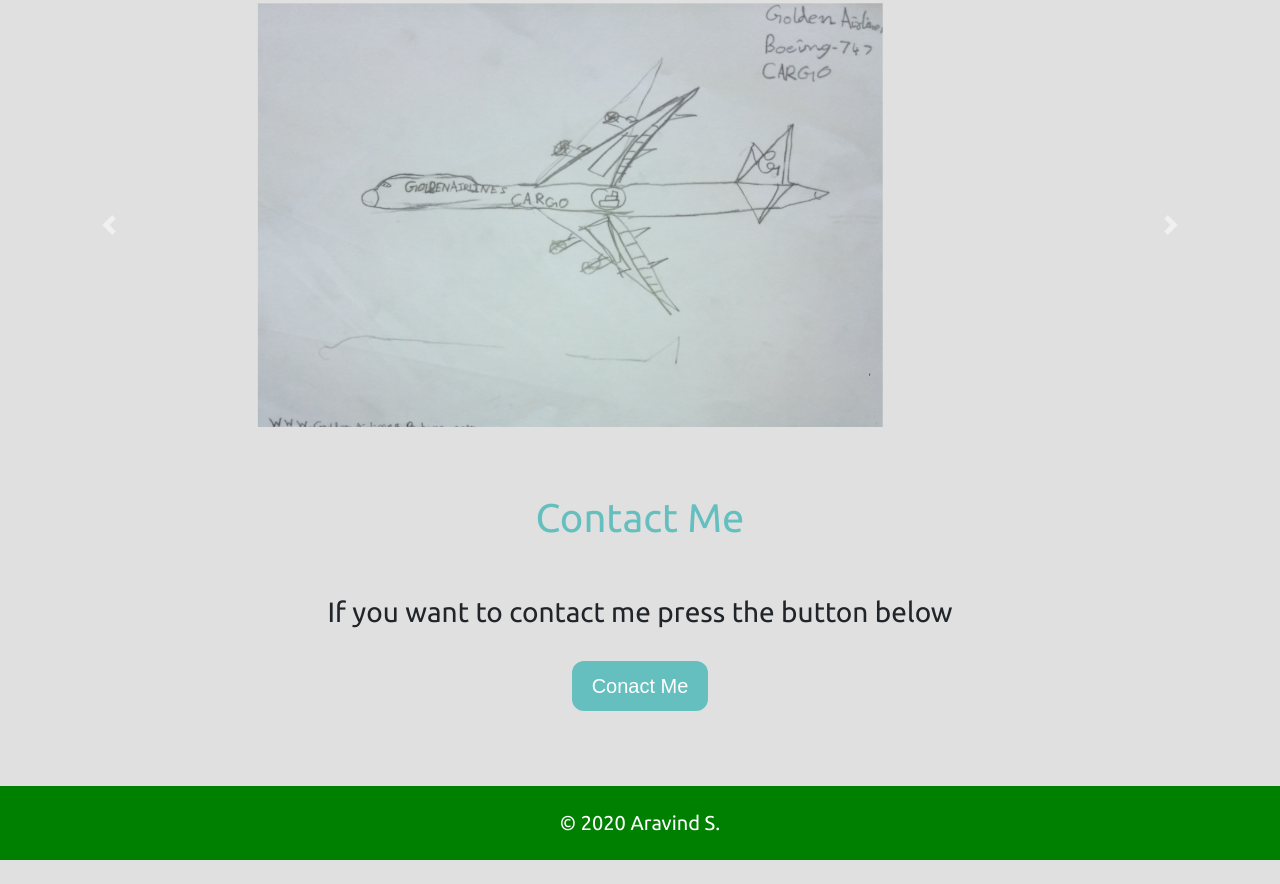
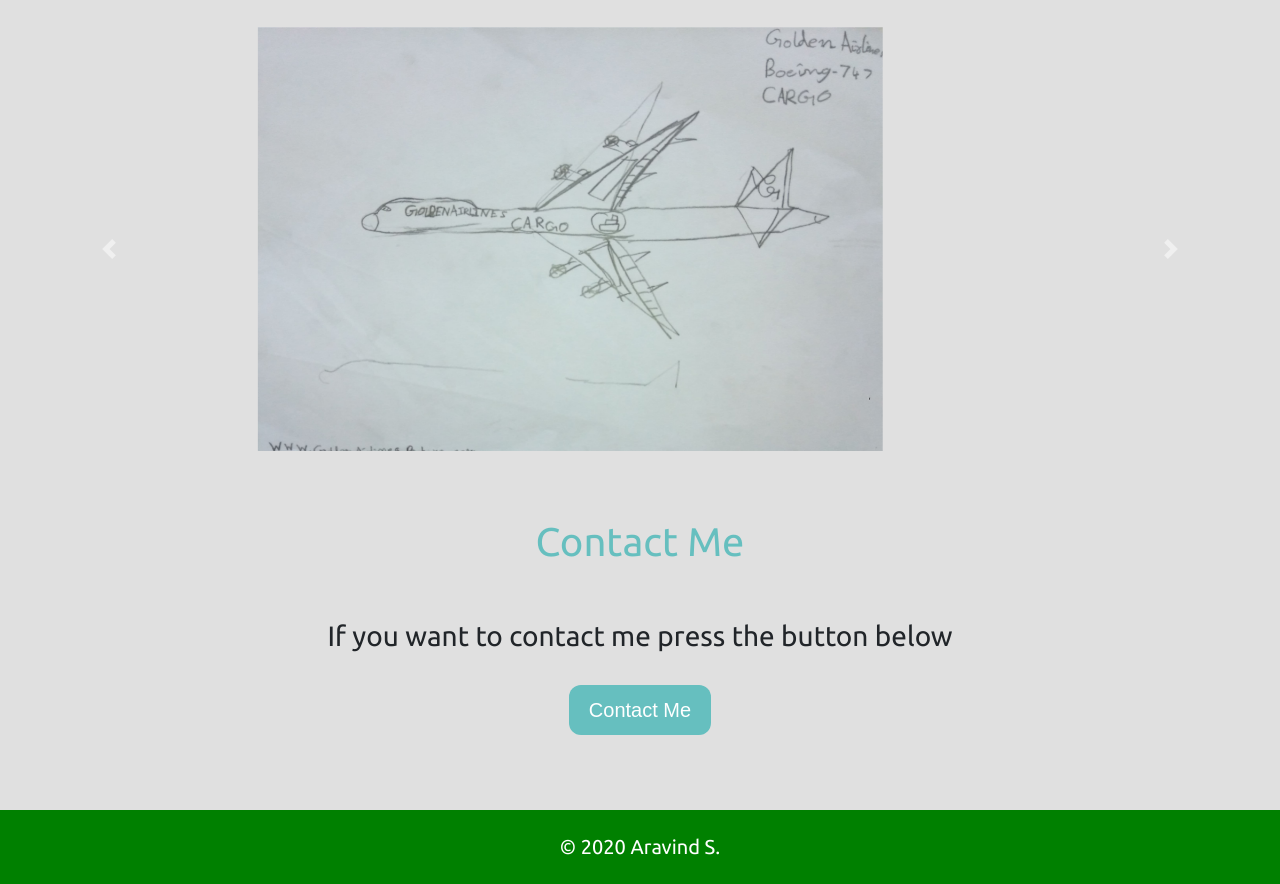
Before and after one commit to aadityasivaS/aravind, a plain HTML site: page index.html in a window 1280 px wide. Shown: the part 1204-2088 px from the top of the page. Before the commit the page ends 2064 px from the top, so only its background shows below. Drawn offline with nearby package versions, Linux system fonts and the light colour scheme.

Commit message:
fixed typo

```diff
--- a/index.html
+++ b/index.html
@@ -40,6 +40,7 @@
         </div>
       </div>
     </div>
+    <br>
     <h1 class="hobbies-title">My Drawings</h1>
     <div id="carouselExampleControls" class="carousel slide colour" data-ride="carousel">
       <div class="carousel-inner">
@@ -81,7 +82,7 @@
         <h1 class="hobbies-title">Contact Me</h1>
         <h3>If you want to contact me press the button below</h3>
         <br>
-        <a href="mailto:aravind.sabarinathan@gmail.com"><button type="button" class="button">Conact Me</button></a>
+        <a href="mailto:aravind.sabarinathan@gmail.com"><button type="button" class="button">Contact Me</button></a>
       </div>
     </div>
   </div>
```
